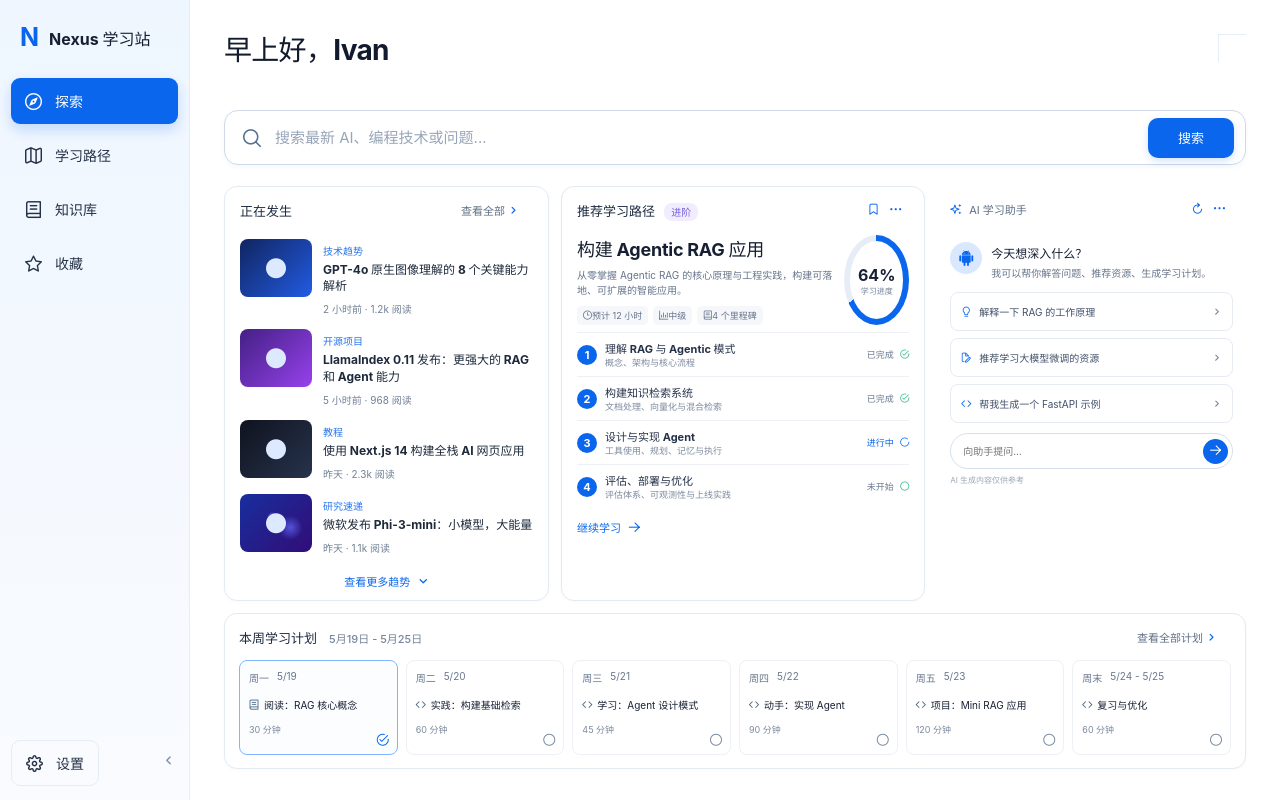
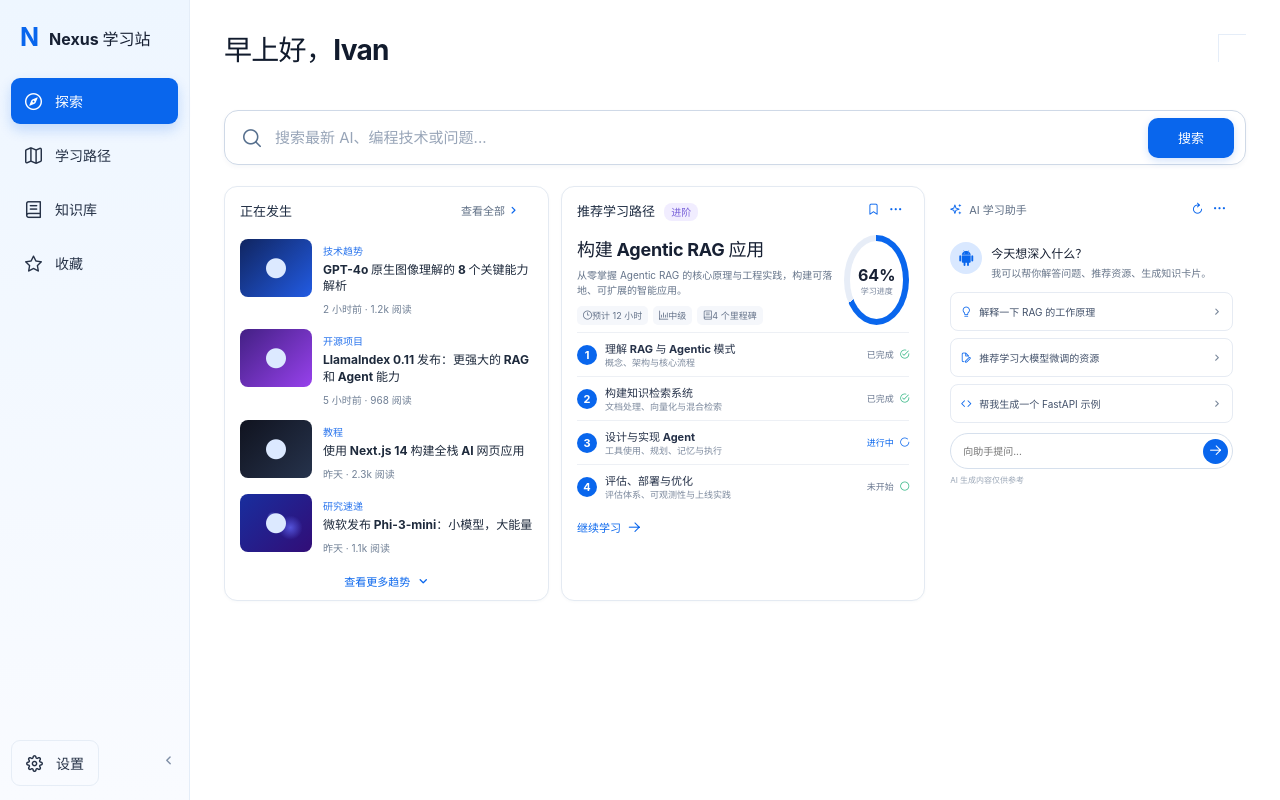
Before and after one commit to Ivan-518/study-by-study, a Vue app: page / in a window 1280 px wide. Built offline with nearby package versions, Linux system fonts and the light colour scheme.

Commit message:
fix: remove fixed learning plan experience

```diff
--- a/src/components/AssistantPanel.vue
+++ b/src/components/AssistantPanel.vue
@@ -15,7 +15,7 @@ function send() {
 <template>
   <section class="assistant-panel" :class="{ compact }">
     <header class="panel-title"><span><i class="pi pi-sparkles" />{{ title }}</span><span><i class="pi pi-refresh" /> <i class="pi pi-ellipsis-h" /></span></header>
-    <div class="assistant-greeting"><span class="bot-avatar"><i class="pi pi-android" /></span><div><strong v-if="!compact">今天想深入什么？</strong><strong v-else>你正在学习「设计与实现 Agent」阶段。</strong><p>{{ compact ? '这是构建智能体能力的关键一步，坚持住，你已经很棒了 💪' : '我可以帮你解答问题、推荐资源、生成学习计划。' }}</p></div></div>
+    <div class="assistant-greeting"><span class="bot-avatar"><i class="pi pi-android" /></span><div><strong v-if="!compact">今天想深入什么？</strong><strong v-else>你正在学习「设计与实现 Agent」阶段。</strong><p>{{ compact ? '这是构建智能体能力的关键一步，坚持住，你已经很棒了 💪' : '我可以帮你解答问题、推荐资源、生成知识卡片。' }}</p></div></div>
     <div class="assistant-actions">
       <button @click="emit('ask', '解释一下 RAG 的工作原理')"><i class="pi pi-lightbulb" />解释一下 RAG 的工作原理 <i class="pi pi-angle-right" /></button>
       <button @click="emit('ask', '推荐学习大模型微调的资源')"><i class="pi pi-file-edit" />推荐学习大模型微调的资源 <i class="pi pi-angle-right" /></button>
--- a/src/views/ExploreView.vue
+++ b/src/views/ExploreView.vue
@@ -11,11 +11,6 @@ const signals = [
   ['LlamaIndex 0.11 发布：更强大的 RAG 和 Agent 能力', '开源项目', '5 小时前 · 968 阅读', 'llama'],
   ['使用 Next.js 14 构建全栈 AI 网页应用', '教程', '昨天 · 2.3k 阅读', 'next'],
   ['微软发布 Phi-3-mini：小模型，大能量', '研究速递', '昨天 · 1.1k 阅读', 'orb'],
-]
-const week = [
-  ['周一', '5/19', '阅读：RAG 核心概念', '30 分钟', true], ['周二', '5/20', '实践：构建基础检索', '60 分钟', false],
-  ['周三', '5/21', '学习：Agent 设计模式', '45 分钟', false], ['周四', '5/22', '动手：实现 Agent', '90 分钟', false],
-  ['周五', '5/23', '项目：Mini RAG 应用', '120 分钟', false], ['周末', '5/24 - 5/25', '复习与优化', '60 分钟', false],
 ]
 function submit() { emit('search', searchText.value) }
 </script>
@@ -36,6 +31,5 @@ function submit() { emit('search', searchText.value) }
       </section>
       <AssistantPanel @open="emit('navigate', 'assistant')" @ask="emit('navigate', 'assistant')" />
     </div>
-    <section class="panel weekly-plan"><header class="panel-title"><strong>本周学习计划 <span>5月19日 - 5月25日</span></strong><button>查看全部计划 <i class="pi pi-angle-right" /></button></header><div class="week-grid"><article v-for="day in week" :key="String(day[0])" :class="{ complete: day[4] }"><header><b>{{ day[0] }}</b><span>{{ day[1] }}</span></header><p><i class="pi" :class="day[0] === '周一' ? 'pi-book' : 'pi-code'" />{{ day[2] }}</p><small>{{ day[3] }}</small><i class="status pi" :class="day[4] ? 'pi-check-circle' : 'pi-circle'" /></article></div></section>
   </main>
 </template>
--- a/src/views/PathView.vue
+++ b/src/views/PathView.vue
@@ -18,6 +18,6 @@ const modules = [
           </article></div></section>
       <AssistantPanel compact @open="emit('navigate', 'assistant')" @ask="emit('navigate', 'assistant')" />
     </div>
-    <section class="panel continuation"><header><strong>继续探索</strong><span>不影响学习计划，可按兴趣自由探索</span></header><div><button v-for="item in ['RAG 检索评测', 'Agent Memory', 'Tool Calling', '安全与可观测性']" :key="item"><span class="tech-thumb small-thumb"><i class="pi pi-circle-fill" /></span><strong>{{ item }}</strong><small>阅读 20 分钟</small><i class="pi pi-bookmark" /></button></div></section>
+    <section class="panel continuation"><header><strong>继续探索</strong><span>按兴趣自由探索，随时暂停或恢复</span></header><div><button v-for="item in ['RAG 检索评测', 'Agent Memory', 'Tool Calling', '安全与可观测性']" :key="item"><span class="tech-thumb small-thumb"><i class="pi pi-circle-fill" /></span><strong>{{ item }}</strong><small>阅读 20 分钟</small><i class="pi pi-bookmark" /></button></div></section>
   </main>
 </template>
```
